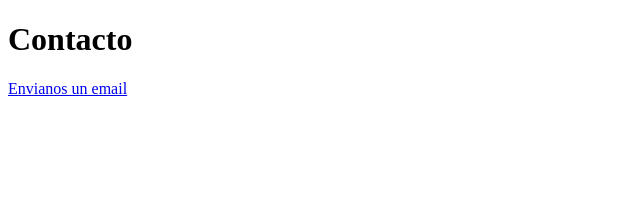
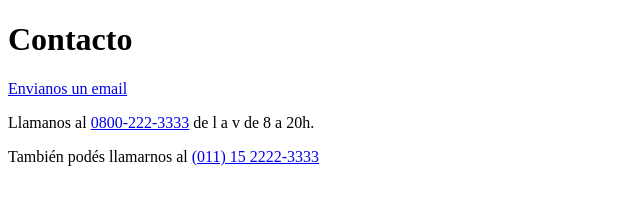
Before and after one commit to analauraburgos/repo5, a plain HTML site: page contacto.html in a window 1280 px wide. Shown: the whole page, without its empty margins (0-640 px from the left). Drawn offline with Linux system fonts and the light colour scheme.

Commit message:
agrega datos de contacto

```diff
--- a/contacto.html
+++ b/contacto.html
@@ -11,6 +11,9 @@
         <h1>Contacto</h1>
         <p><a href="mailto:info@sitio.com.ar">Envianos un email</a></p>
     </body>
+    <p>Llamanos al <a href="tel:08002223333">0800-222-3333</a> de l a v de 8 a 20h.</p>
+
+    <p>También podés llamarnos al <a href="tel:+5491122223333">(011) 15 2222-3333</a></p>
 
 </body>
 </html>
```
